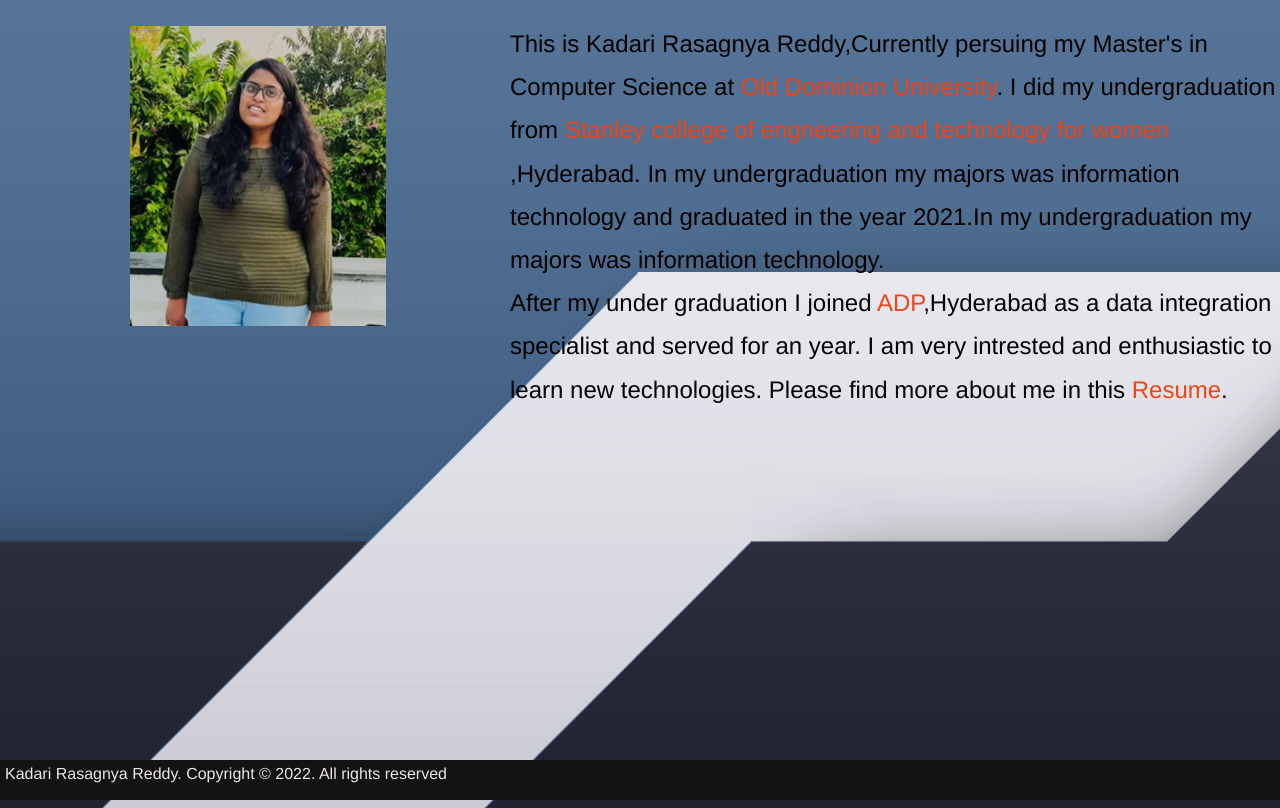
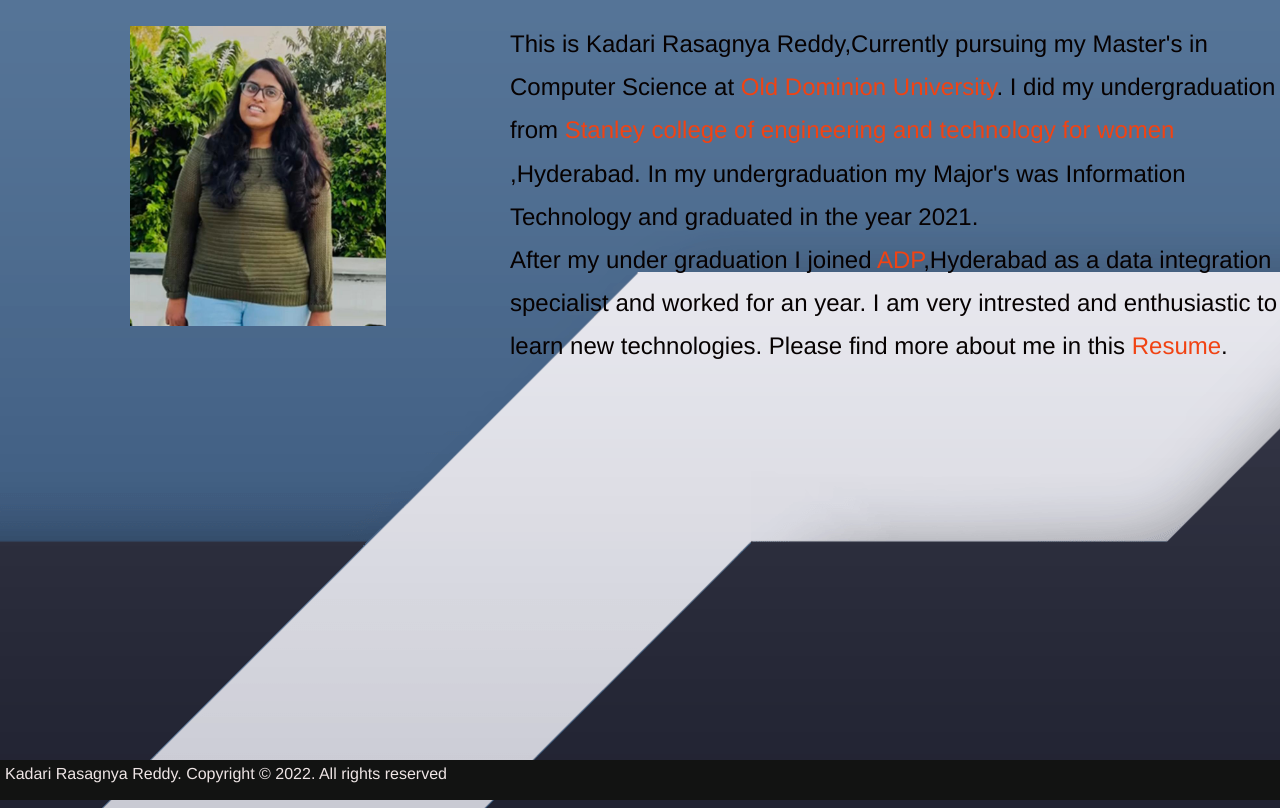
Before and after one commit to kadariRasagnya/kadariRasagnya.github.io, a plain HTML site: page index.html in a window 1280 px wide. Drawn offline with Linux system fonts and the light colour scheme.

Commit message:
Update index.html

```diff
--- a/index.html
+++ b/index.html
@@ -20,7 +20,7 @@
         <div class="split right">
             <div class="mybio">
                 <h2 class="mybio_info">
-                    This is Kadari Rasagnya Reddy,Currently persuing my Master's in Computer Science at <a title="University Website" href="https://odu.edu" target="_blank">Old Dominion University</a>. I did my undergraduation from <a title="College Website" href="https://www.stanley.edu.in/" target="_blank">Stanley college of engneering and technology for women </a>,Hyderabad. In my undergraduation my majors was information technology and graduated in the year 2021.In my undergraduation my majors was information technology.<br> After my under graduation I joined <a title="Company Website" href="https://www.adp.com/" target="_blank">ADP</a>,Hyderabad  as a data integration specialist and served for an year. I am very intrested and enthusiastic to  learn new technologies.
+                    This is Kadari Rasagnya Reddy,Currently pursuing my Master's in Computer Science at <a title="University Website" href="https://odu.edu" target="_blank">Old Dominion University</a>. I did my undergraduation from <a title="College Website" href="https://www.stanley.edu.in/" target="_blank">Stanley college of engineering and technology for women </a>,Hyderabad. In my undergraduation my Major's was Information Technology and graduated in the year 2021.<br> After my under graduation I joined <a title="Company Website" href="https://www.adp.com/" target="_blank">ADP</a>,Hyderabad  as a data integration specialist and worked for an year. I am very intrested and enthusiastic to  learn new technologies.
                     Please find more about me in this <a title="Rasagnya Resume" href="Assets/Rasagnya_Resume.pdf" target="_blank">Resume</a>.
                 </h2>
                 <!-- <img class="mybio_main_image" src="images/venu.jpg" alt="">
```
